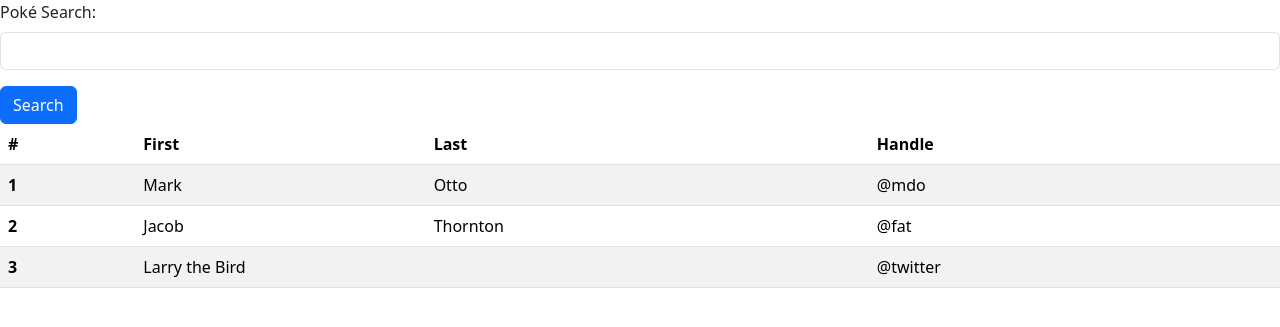
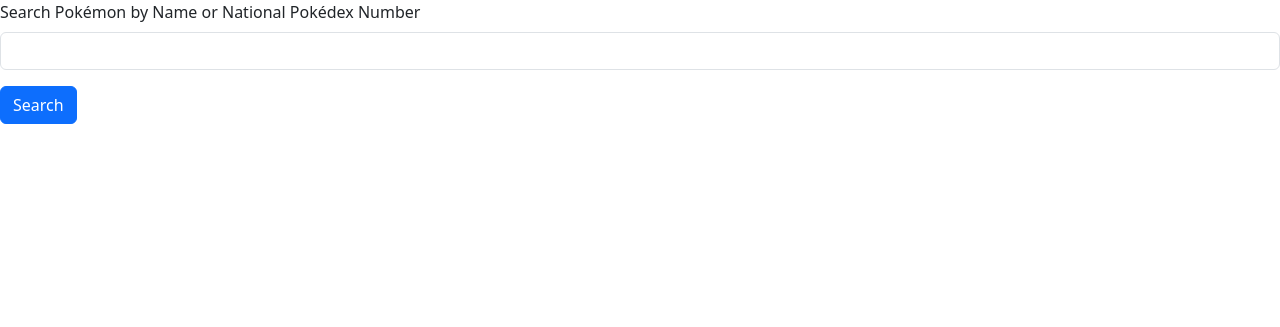
Before and after one commit to Adrienner1988/thieves_133_week5_Flask_homework, a Flask app: page /search in a window 1280 px wide. Shown: the top 327 px of the page. Run offline with Flask 3, Linux system fonts and the light colour scheme.

Commit message:
corrected in jinja in search.html file, corrected tthe helper code.

```diff
--- a/app.py
+++ b/app.py
@@ -14,23 +14,21 @@ def hello_trainers():
 @app.route('/search', methods=['GET', 'POST'])
 def pokemon_search():
     if request.method == 'POST':
-        data = requests.form.get('data')
-
-        url = f'https://pokeapi.co/api/v2/pokemon/{data}'
-        response = requests.get(url)
+        data = request.form.get('data').lower()
+        print(data)
         try:
-            data = response.json()
-            return pokemon_search('data')
-        except IndexError:
-            return 'Invalid Pokéman'
+            url = f'https://pokeapi.co/api/v2/pokemon/{data}'
+            response = requests.get(url)
+            more_data = response.json()
+            get_poke = get_pokemon_data(more_data)
+            return render_template('search.html', data=get_poke)
+        except:
+            return render_template('search.html')
     else:
          return render_template('search.html')
 
-
 def get_pokemon_data(data):
-        new_pokeman_data = []
-        for pokeman in data:
-            pokemon_dict = {
+        pokemon_dict = {
                 'name': data['forms'][0]['name'],
                 'ability': data['abilities'][0]['ability']['name'],
                 'base_experience': data['base_experience'],
@@ -39,8 +37,19 @@ def get_pokemon_data(data):
                 'hp_stat': data['stats'][0]['base_stat'],
                 'defense_stat': data['stats'][2]['base_stat']
             }
-            new_pokeman_data.append(pokemon_dict)
-        return new_pokeman_data
+        return pokemon_dict
 
-# @app.route('/pokeInformation', methods=['GET', 'POST'])
-#
+
+
+
+
+
+
+
+
+
+
+
+# def get_pokemon_data(data):
+        # new_pokemon_data = []
+        # for pokemon in data:
--- a/templates/search.html
+++ b/templates/search.html
@@ -1,50 +1,46 @@
 {% extends 'base.html' %}
 
-{%block styles%}
+{%block styles %}
   <link rel="stylesheet" href="../static/styles/search.css">
+{% endblock %}
+
+{% block title %}
+  Pokémon Search
 {% endblock%}
 
-{% block title%}
-  Pokéman Search
-{% endblock%}
-
-{% block content%}
+{% block content %}
 <form method='POST'>
   <div class="mb-3">
-    <label for="search" class="form-label">Poké Search:</label>
+    <label for="search" class="form-label">Search Pokémon by Name or National Pokédex Number</label>
     <input type="text" class="form-control" id="search" aria-describedby="search" name="data">
   </div>
   <button type="submit" class="btn btn-primary">Search</button>
 </form>
-
+{% if data %}
 
 <table class="table table-striped">
   <thead>
     <tr>
-      <th scope="col">#</th>
-      <th scope="col">First</th>
-      <th scope="col">Last</th>
-      <th scope="col">Handle</th>
+      <th scope="col">Name</th>
+      <th scope="col">Ability</th>
+      <th scope="col">Sprite</th>
+      <th scope="col">Attack Stat</th>
+      <th scope="col">HP Stat</th>
+      <th scope="col">Defense Stat</th>
     </tr>
   </thead>
   <tbody>
+
     <tr>
-      <th scope="row">1</th>
-      <td>Mark</td>
-      <td>Otto</td>
-      <td>@mdo</td>
+      <td>{{ data['name'] }}</td>
+      <td>{{ data['ability'] }}</td>
+      <td>{{ data['sprite'] }}</td>
+      <td>{{ data['attack_stat'] }}</td>
+      <td>{{ data['hp_stat'] }}</td>
+      <td>{{ data['defense_stat'] }}</td>
     </tr>
-    <tr>
-      <th scope="row">2</th>
-      <td>Jacob</td>
-      <td>Thornton</td>
-      <td>@fat</td>
-    </tr>
-    <tr>
-      <th scope="row">3</th>
-      <td colspan="2">Larry the Bird</td>
-      <td>@twitter</td>
-    </tr>
+
   </tbody>
 </table>
+{% endif%}
 {% endblock %}
```
